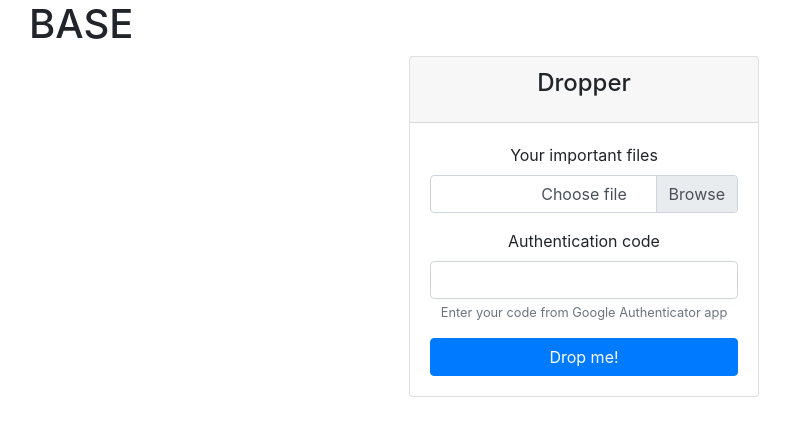
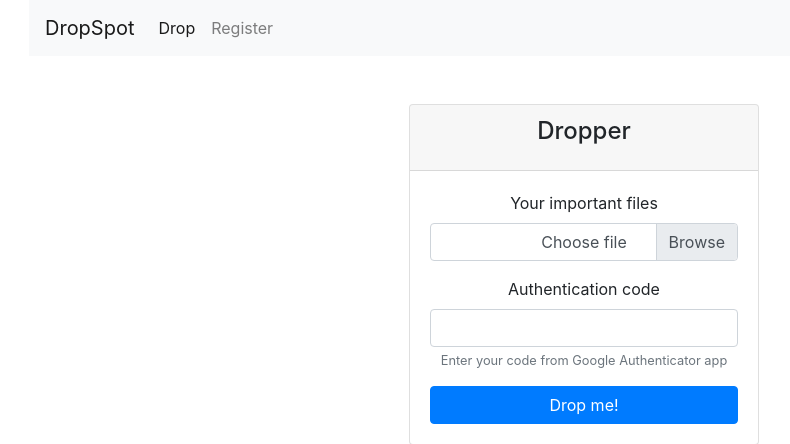
Before and after one commit to LiquidLemon/dropspot, a Flask app: page /drop in a window 1280 px wide. Shown: the top 444 px of the page, without its empty margins (56-846 px from the left). Run offline with Flask 2, Linux system fonts and the light colour scheme; some libraries are stand-ins or nearby versions.

Commit message:
Add navigation bar

```diff
--- a/dropspot/templates/base.html
+++ b/dropspot/templates/base.html
@@ -5,16 +5,25 @@
   <meta name="viewport" content="width=device-width, initial-scale=1, shrink-to-fit=no">
   <link rel="stylesheet" type="text/css" href="{{ url_for('static', filename='style.css') }}">
   <link rel="stylesheet" href="https://stackpath.bootstrapcdn.com/bootstrap/4.3.1/css/bootstrap.min.css" integrity="sha384-ggOyR0iXCbMQv3Xipma34MD+dH/1fQ784/j6cY/iJTQUOhcWr7x9JvoRxT2MZw1T" crossorigin="anonymous">
-
-  <title>Dropspot</title>
+  <title>{% block title %}{% endblock %} · DropSpot</title>
 </head>
 <body>
   <div class="container">
-    <div class="row">
-      <div class="col">
-        <h1>BASE</h1>
-	  </div>
-    </div>
+	<nav class="navbar navbar-expand-lg navbar-light bg-light">
+      <span class="navbar-brand">
+        DropSpot
+      </span>
+      <ul class="navbar-nav">
+        <li class="nav-item {{ 'active' if page == 'drop' else '' }}">
+          <a class="nav-link" href="/drop">Drop</a>
+        </li>
+	    <li class="nav-item {{ 'active' if page == 'register' else '' }}">
+          <a class="nav-link" href="/register">Register</a>
+        </li>
+      </ul>
+    </nav>
+    <br/>
+    <br/>
     <div class="row">
       <div class="col">
 	    {% for cat, msg in get_flashed_messages(with_categories=true) %}
--- a/dropspot/templates/drop.html
+++ b/dropspot/templates/drop.html
@@ -1,4 +1,10 @@
 {% extends 'base.html' %}
+
+{% set page = 'drop' %}
+
+{% block title %}
+Drop
+{% endblock %}
 
 {% block content %}
 <script src="{{ url_for('static', filename='updateFileLabel.js') }}"></script>
--- a/dropspot/templates/register.html
+++ b/dropspot/templates/register.html
@@ -1,4 +1,10 @@
 {% extends 'base.html' %}
+
+{% set page = 'register' %}
+
+{% block title %}
+Register
+{% endblock %}
 
 {% block content %}
 <div class="card text-center">
```
